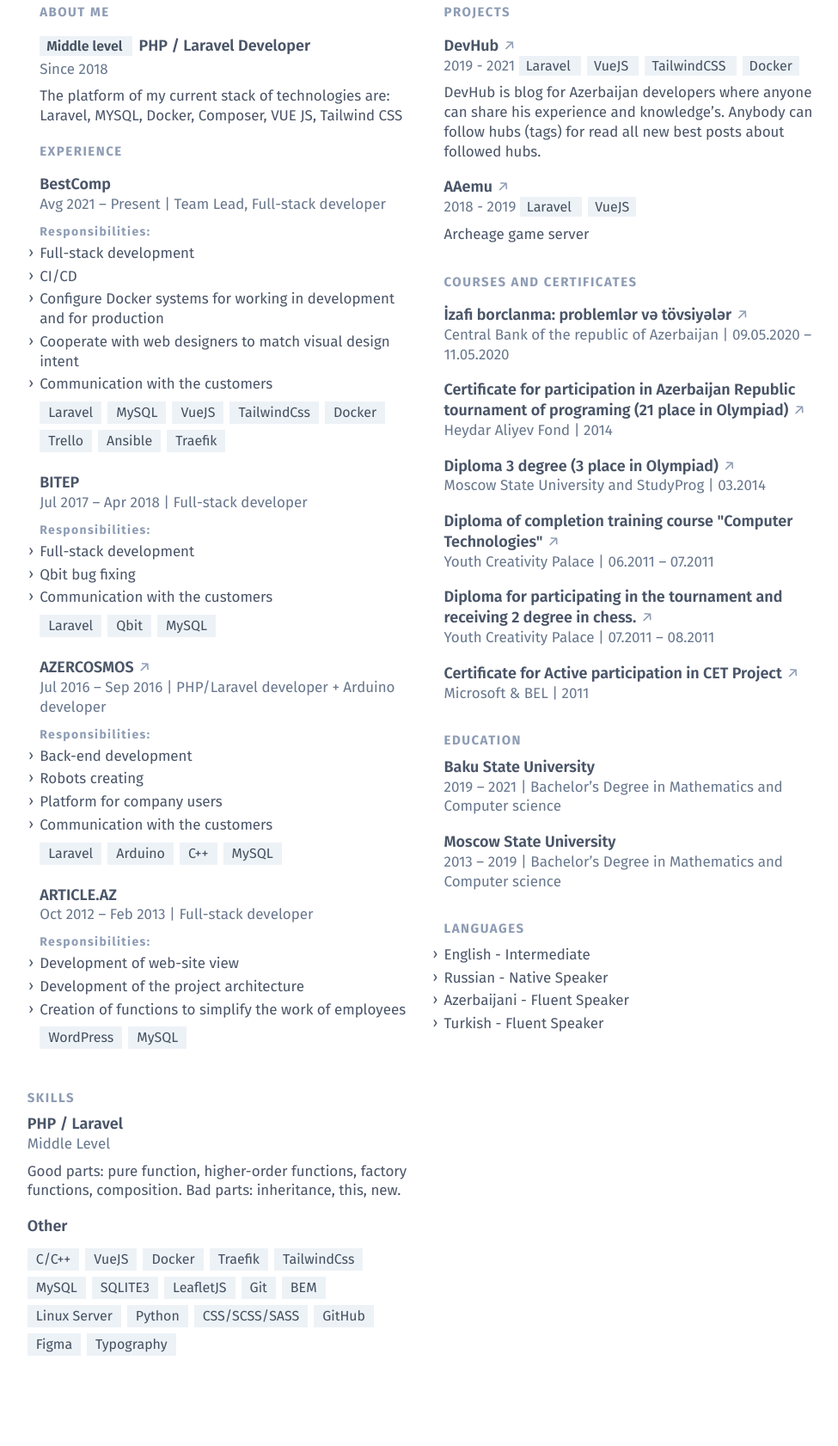
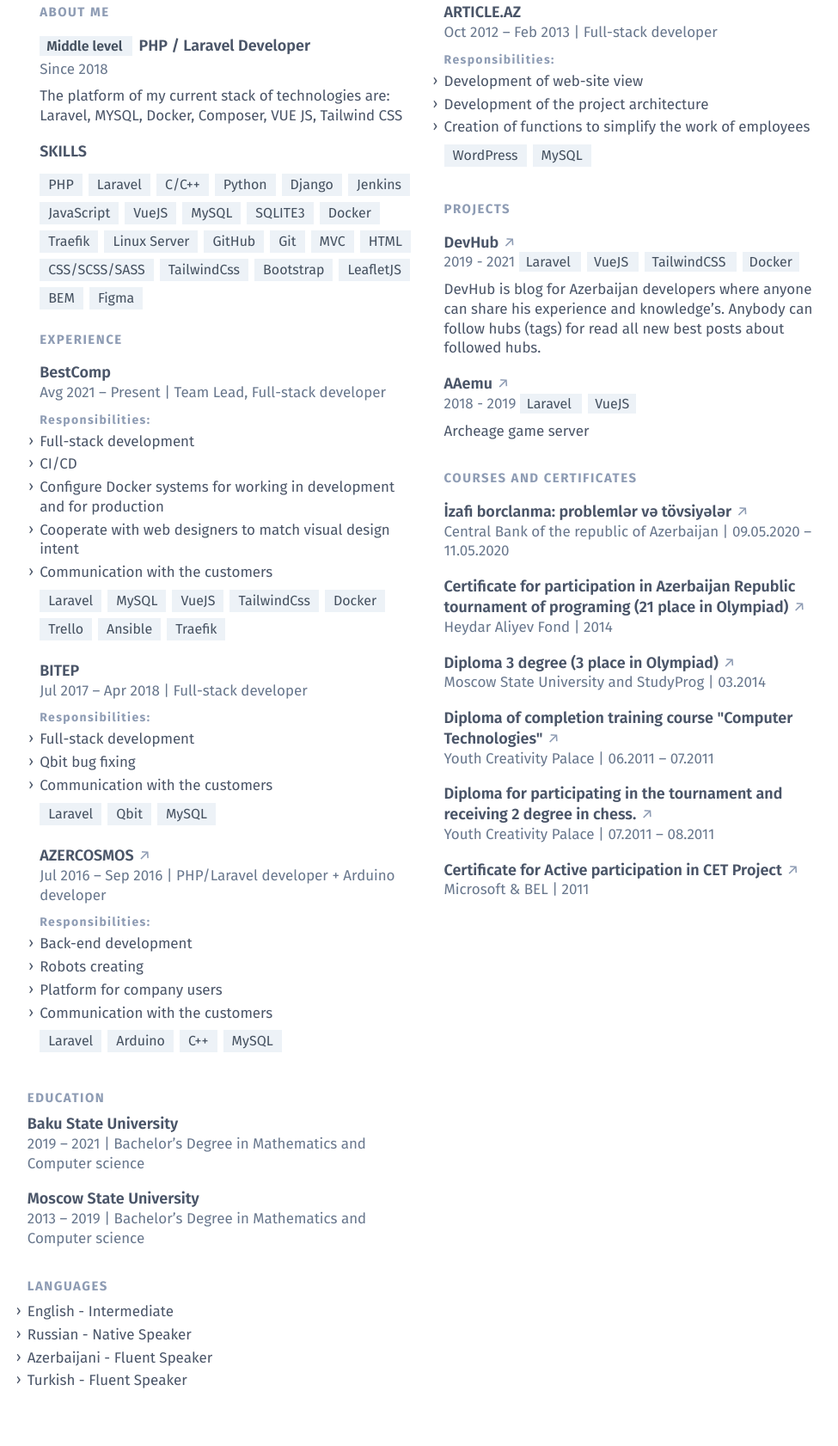
Before and after one commit to hose1021/hose1021.github.io, a website: page docs/index.html in a window 1280 px wide. Shown: the part 260-1942 px from the top of the page at 86% size, without its empty margins (141-1116 px from the left). Drawn offline with Linux system fonts and the light colour scheme.

Commit message:
structure changes

```diff
--- a/docs/index.html
+++ b/docs/index.html
@@ -102,6 +102,92 @@
                     </p>
                 </section>
 
+            </section>
+
+            <section class="mt-4 first:mt-0">
+                <section class="mt-8 first:mt-0">
+                    <section class="mb-4.5 break-inside-avoid">
+                        <header>
+                            <h3 class="text-lg font-semibold text-gray-700 leading-snugish">
+                                SKILLS
+                            </h3>
+                        </header>
+                        <div class="my-3.2 last:pb-1.5">
+                            <ul class="flex flex-wrap text-md leading-relaxed -mr-1.6 -mb-1.6">
+                                <li class="px-2.5 mr-1.6 mb-1.6 text-base text-gray-750 print:bg-white print:border-inset bg-gray-200">
+                                    PHP
+                                </li>
+                                <li class="px-2.5 mr-1.6 mb-1.6 text-base text-gray-750 print:bg-white print:border-inset bg-gray-200">
+                                    Laravel
+                                </li>
+                                <li class="px-2.5 mr-1.6 mb-1.6 text-base text-gray-750 print:bg-white print:border-inset bg-gray-200">
+                                    C/C++
+                                </li>
+                                <li class="px-2.5 mr-1.6 mb-1.6 text-base text-gray-750 print:bg-white print:border-inset bg-gray-200">
+                                    Python
+                                </li>
+                                <li class="px-2.5 mr-1.6 mb-1.6 text-base text-gray-750 print:bg-white print:border-inset bg-gray-200">
+                                    Django
+                                </li>
+                                <li class="px-2.5 mr-1.6 mb-1.6 text-base text-gray-750 print:bg-white print:border-inset bg-gray-200">
+                                    Jenkins
+                                </li>
+                                <li class="px-2.5 mr-1.6 mb-1.6 text-base text-gray-750 print:bg-white print:border-inset bg-gray-200">
+                                    JavaScript
+                                </li>
+                                <li class="px-2.5 mr-1.6 mb-1.6 text-base text-gray-750 print:bg-white print:border-inset bg-gray-200">
+                                    VueJS
+                                </li>
+                                <li class="px-2.5 mr-1.6 mb-1.6 text-base text-gray-750 print:bg-white print:border-inset bg-gray-200">
+                                    MySQL
+                                </li>
+                                <li class="px-2.5 mr-1.6 mb-1.6 text-base text-gray-750 print:bg-white print:border-inset bg-gray-200">
+                                    SQLITE3
+                                </li>
+                                <li class="px-2.5 mr-1.6 mb-1.6 text-base text-gray-750 print:bg-white print:border-inset bg-gray-200">
+                                    Docker
+                                </li>
+                                <li class="px-2.5 mr-1.6 mb-1.6 text-base text-gray-750 print:bg-white print:border-inset bg-gray-200">
+                                    Traefik
+                                </li>
+                                <li class="px-2.5 mr-1.6 mb-1.6 text-base text-gray-750 print:bg-white print:border-inset bg-gray-200">
+                                    Linux Server
+                                </li>
+                                <li class="px-2.5 mr-1.6 mb-1.6 text-base text-gray-750 print:bg-white print:border-inset bg-gray-200">
+                                    GitHub
+                                </li>
+                                <li class="px-2.5 mr-1.6 mb-1.6 text-base text-gray-750 print:bg-white print:border-inset bg-gray-200">
+                                    Git
+                                </li>
+                                <li class="px-2.5 mr-1.6 mb-1.6 text-base text-gray-750 print:bg-white print:border-inset bg-gray-200">
+                                    MVC
+                                </li>
+                                <li class="px-2.5 mr-1.6 mb-1.6 text-base text-gray-750 print:bg-white print:border-inset bg-gray-200">
+                                    HTML
+                                </li>
+                                <li class="px-2.5 mr-1.6 mb-1.6 text-base text-gray-750 print:bg-white print:border-inset bg-gray-200">
+                                    CSS/SCSS/SASS
+                                </li>
+                                <li class="px-2.5 mr-1.6 mb-1.6 text-base text-gray-750 print:bg-white print:border-inset bg-gray-200">
+                                    TailwindCss
+                                </li>
+                                <li class="px-2.5 mr-1.6 mb-1.6 text-base text-gray-750 print:bg-white print:border-inset bg-gray-200">
+                                    Bootstrap
+                                </li>
+                                <li class="px-2.5 mr-1.6 mb-1.6 text-base text-gray-750 print:bg-white print:border-inset bg-gray-200">
+                                    LeafletJS
+                                </li>
+                                <li class="px-2.5 mr-1.6 mb-1.6 text-base text-gray-750 print:bg-white print:border-inset bg-gray-200">
+                                    BEM
+                                </li>
+                                <li class="px-2.5 mr-1.6 mb-1.6 text-base text-gray-750 print:bg-white print:border-inset bg-gray-200">
+                                    Figma
+                                </li>
+                            </ul>
+                        </div>
+                    </section>
+
+                </section>
             </section>
 
             <section class="mt-4 first:mt-0">
@@ -480,6 +566,17 @@
                 </div>
             </section>
 
+        </div>
+        <!-- end Column -->
+
+    </div>
+    <!-- end Page -->
+
+    <!--  Page  -->
+    <div class="p-6 mx-auto page max-w-2xl print:max-w-letter md:max-w-letter md:max-h-letter xsm:p-8 sm:p-9 md:p-16 print:bg-white">
+
+        <!-- Column -->
+        <div class="md:col-count-2 print:col-count-2 col-gap-md md:max-h-letter-col-full print:h-letter-col-full col-fill-auto">
             <section class="mt-8 first:mt-0">
 
                 <!-- To keep in the same column -->
@@ -544,106 +641,6 @@
                 </div>
 
             </section>
-
-        </div>
-        <!-- end Column -->
-
-    </div>
-    <!-- end Page -->
-
-    <!--  Page  -->
-    <div class="p-6 mx-auto page max-w-2xl print:max-w-letter md:max-w-letter md:max-h-letter xsm:p-8 sm:p-9 md:p-16 print:bg-white">
-
-        <!-- Column -->
-        <div class="md:col-count-2 print:col-count-2 col-gap-md md:max-h-letter-col-full print:h-letter-col-full col-fill-auto">
-            <section class="mt-8 first:mt-0">
-
-                <!-- To keep in the same column -->
-                <div class="break-inside-avoid">
-
-                    <h2 class="mb-2 font-bold tracking-widest text-sm2 text-gray-550 print:font-normal">
-                        SKILLS
-                    </h2>
-
-                    <section class="mb-4.5 break-inside-avoid">
-                        <header>
-                            <h3 class="text-lg font-semibold text-gray-700 leading-snugish">
-                                PHP / Laravel
-                            </h3>
-                            <p class="leading-normal text-md text-gray-650">
-                                Middle Level
-                            </p>
-                        </header>
-                        <p class="mt-2.1 text-md text-gray-700 leading-normal">
-                            Good parts: pure function, higher-order functions, factory functions, composition. Bad
-                            parts:
-                            inheritance, this, new.
-                        </p>
-                    </section>
-
-                </div>
-
-                <section class="mb-4.5 break-inside-avoid">
-                    <header>
-                        <h3 class="text-lg font-semibold text-gray-700 leading-snugish">
-                            Other
-                        </h3>
-                    </header>
-                    <div class="my-3.2 last:pb-1.5">
-                        <ul class="flex flex-wrap text-md leading-relaxed -mr-1.6 -mb-1.6">
-                            <li class="px-2.5 mr-1.6 mb-1.6 text-base text-gray-750 print:bg-white print:border-inset bg-gray-200">
-                                C/C++
-                            </li>
-                            <li class="px-2.5 mr-1.6 mb-1.6 text-base text-gray-750 print:bg-white print:border-inset bg-gray-200">
-                                VueJS
-                            </li>
-                            <li class="px-2.5 mr-1.6 mb-1.6 text-base text-gray-750 print:bg-white print:border-inset bg-gray-200">
-                                Docker
-                            </li>
-                            <li class="px-2.5 mr-1.6 mb-1.6 text-base text-gray-750 print:bg-white print:border-inset bg-gray-200">
-                                Traefik
-                            </li>
-                            <li class="px-2.5 mr-1.6 mb-1.6 text-base text-gray-750 print:bg-white print:border-inset bg-gray-200">
-                                TailwindCss
-                            </li>
-                            <li class="px-2.5 mr-1.6 mb-1.6 text-base text-gray-750 print:bg-white print:border-inset bg-gray-200">
-                                MySQL
-                            </li>
-                            <li class="px-2.5 mr-1.6 mb-1.6 text-base text-gray-750 print:bg-white print:border-inset bg-gray-200">
-                                SQLITE3
-                            </li>
-                            <li class="px-2.5 mr-1.6 mb-1.6 text-base text-gray-750 print:bg-white print:border-inset bg-gray-200">
-                                LeafletJS
-                            </li>
-                            <li class="px-2.5 mr-1.6 mb-1.6 text-base text-gray-750 print:bg-white print:border-inset bg-gray-200">
-                                Git
-                            </li>
-                            <li class="px-2.5 mr-1.6 mb-1.6 text-base text-gray-750 print:bg-white print:border-inset bg-gray-200">
-                                BEM
-                            </li>
-                            <li class="px-2.5 mr-1.6 mb-1.6 text-base text-gray-750 print:bg-white print:border-inset bg-gray-200">
-                                Linux Server
-                            </li>
-                            <li class="px-2.5 mr-1.6 mb-1.6 text-base text-gray-750 print:bg-white print:border-inset bg-gray-200">
-                                Python
-                            </li>
-                            <li class="px-2.5 mr-1.6 mb-1.6 text-base text-gray-750 print:bg-white print:border-inset bg-gray-200">
-                                CSS/SCSS/SASS
-                            </li>
-                            <li class="px-2.5 mr-1.6 mb-1.6 text-base text-gray-750 print:bg-white print:border-inset bg-gray-200">
-                                GitHub
-                            </li>
-                            <li class="px-2.5 mr-1.6 mb-1.6 text-base text-gray-750 print:bg-white print:border-inset bg-gray-200">
-                                Figma
-                            </li>
-                            <li class="px-2.5 mr-1.6 mb-1.6 text-base text-gray-750 print:bg-white print:border-inset bg-gray-200">
-                                Typography
-                            </li>
-                        </ul>
-                    </div>
-                </section>
-
-            </section>
         </div>
     </div>
 
```
